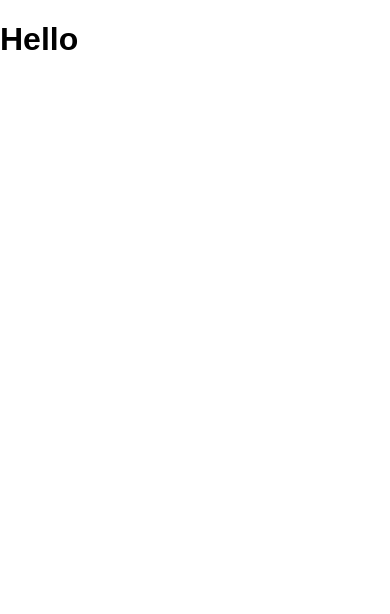
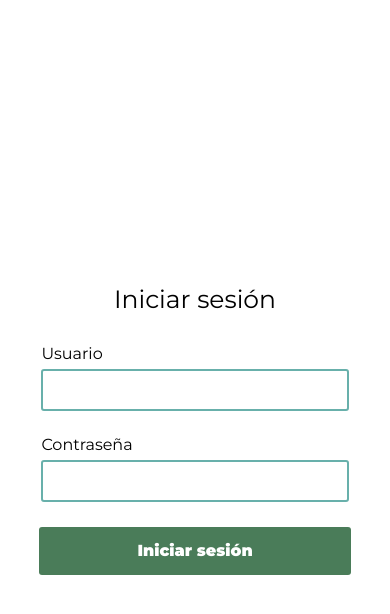
Before and after one commit to Alepla/seed, a React (Vite) app: page / in a window 390 px wide. Shown: the top 614 px of the page. Built offline with nearby package versions, Linux system fonts and the light colour scheme.

Commit message:
Add responsive login

```diff
--- a/index.html
+++ b/index.html
@@ -3,6 +3,9 @@
   <head>
     <meta charset="UTF-8" />
     <link rel="icon" type="image/svg+xml" href="/vite.svg" />
+    <link rel="preconnect" href="https://fonts.googleapis.com">
+    <link rel="preconnect" href="https://fonts.gstatic.com" crossorigin>
+    <link href="https://fonts.googleapis.com/css2?family=Montserrat:wght@100;400;900&display=swap" rel="stylesheet">
     <meta name="viewport" content="width=device-width, initial-scale=1.0" />
     <title>Seed</title>
   </head>
--- a/src/components/loginForm/LoginForm.tsx
+++ b/src/components/loginForm/LoginForm.tsx
@@ -1,7 +1,35 @@
 import "./loginForm.scss"
 
 const LoginForm: React.FC = () => {
-  return <h1>Hello</h1>
+  return (
+    <div className="loginform">
+      <div className="loginform-image">
+      </div>
+
+      <div className="loginform-content">
+        <p className="loginform-content__title">Iniciar sesión</p>
+
+        <form className="loginform-content__form">
+          <fieldset className="fieldset">
+            <label className="fieldset-label">Usuario</label>
+            <input type="text" className="fieldset-input" />
+          </fieldset>
+
+          <fieldset className="fieldset">
+            <label className="fieldset-label">Contraseña</label>
+            <input type="password" className="fieldset-input" />
+          </fieldset>
+
+          <fieldset className="fieldset">
+            <label className="fielset-sublabel"></label>
+            <label className="fielset-sublabel"></label>
+          </fieldset>
+
+          <button type="button" className="button">Iniciar sesión</button>
+        </form>
+      </div>
+    </div>
+  )
 }
 
 export default LoginForm
--- a/src/components/loginForm/loginForm.scss
+++ b/src/components/loginForm/loginForm.scss
@@ -0,0 +1,80 @@
+@import "../../styles/variables.scss";
+
+.loginform {
+  display: flex;
+  justify-content: center;
+
+  &-image {
+    display: none;
+
+    @media only screen and (min-width: $breakpoint-lg) {
+      display: block;
+      width: 50%;
+      height: 100vh;
+      background-repeat: no-repeat;
+      background-size: cover;
+      background-position: center;
+      z-index: 1;
+      background-image: url("https://cdn.euroinnova.edu.es/img/subidasEditor/pexels-photo-5428263-1610336505.webp")
+    }
+
+    @media only screen and (min-width: $breakpoint-lg) {
+      width: 70%;
+    }
+  }
+
+  &-content {
+    display: flex;
+    flex-direction: column;
+    align-items: center;
+    justify-content: center;
+    height: 100vh;
+    padding: 0 20px;
+
+    &__title {
+      font-size: 25px;
+      margin: 16px 0 32px;
+    }
+
+    &__form {
+      .fieldset {
+        padding: 0;
+        border: 0;
+
+        &-label {
+
+        }
+
+        &-input {
+          width: 100%;
+          margin: 5px 0 25px;
+          padding: 10px;
+          border: 2px solid $secondary-color;
+          border-radius: 3px;
+        }
+
+        &-sublabel {
+
+        }
+      }
+
+      .button {
+        width: 100%;
+        background-color: $primary-color;
+        color: $white;
+        font-weight: bold;
+        padding: 15px 15px;
+        border-radius: 3px;
+        cursor: pointer;
+      }
+    }
+
+    @media only screen and (min-width: $breakpoint-lg) {
+      width: 50%;
+    }
+
+    @media only screen and (min-width: $breakpoint-xl) {
+      width: 30%;
+    }
+  }
+}
--- a/src/styles/index.scss
+++ b/src/styles/index.scss
@@ -1,6 +1,6 @@
 body {
   margin: 0;
-  font-family: sans-serif;
+  font-family: 'Montserrat', sans-serif;
   -webkit-font-smoothing: antialiased;
   -moz-osx-font-smoothing: grayscale;
   background-color: var(--background);
--- a/src/styles/variables.scss
+++ b/src/styles/variables.scss
@@ -4,3 +4,12 @@ $secondary-color: #68B0AB;
 $third-color: #FAF3DD;
 $primary-color-ligth: #8FC0A9;
 $primary-color-ligth2: #C8D5B9;
+$white: #FFFFFF;
+$black: #000000;
+
+// Breakpoints
+$breakpoint-sm: '540px';
+$breakpoint-md: '768px';
+$breakpoint-lg: '1024px';
+$breakpoint-xl: '1200px';
+$breakpoint-xxl: '1400px';
```
